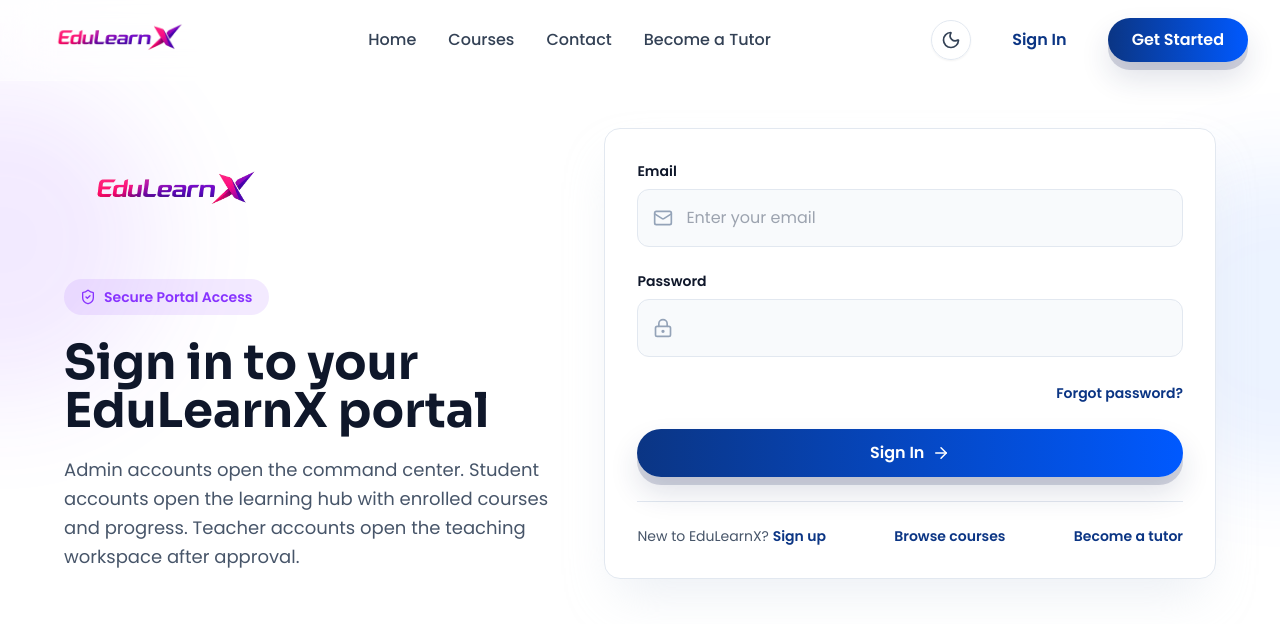
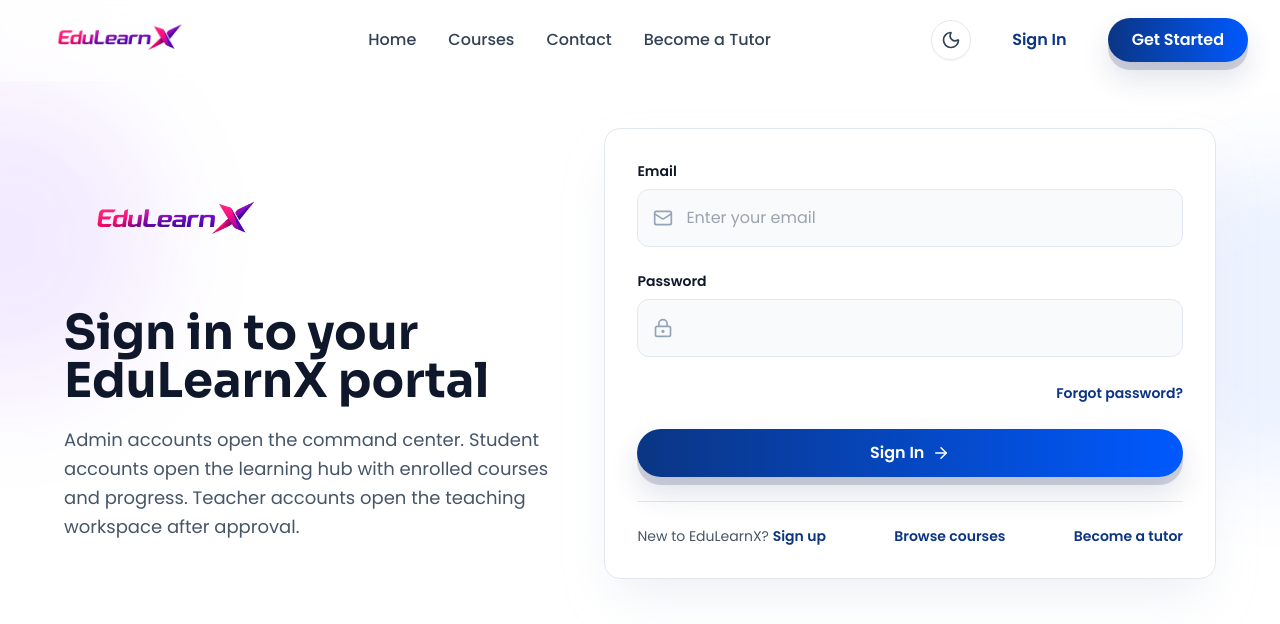
Before and after one commit to EdulearnX-org/edulearnx, a React (Vite) app: page /signin in a window 1280 px wide. Shown: the top 624 px of the page. Built offline with nearby package versions, Linux system fonts and the light colour scheme; no server answers.

Commit message:
Remove Secure Portal Access label from sign-in page

```diff
--- a/client/pages/SignIn.tsx
+++ b/client/pages/SignIn.tsx
@@ -53,10 +53,6 @@ export default function SignIn() {
           <div>
             <div className="mb-6">
               <EduLearnXLogo />
-            </div>
-            <div className="mb-6 inline-flex items-center gap-2 rounded-full bg-edu-purple/10 px-4 py-2 text-sm font-semibold text-edu-purple">
-              <ShieldCheck className="h-4 w-4" />
-              Secure Portal Access
             </div>
             <h1 className="mb-5 text-4xl font-bold leading-tight text-slate-900 sm:text-5xl">
               Sign in to your EduLearnX portal
```
